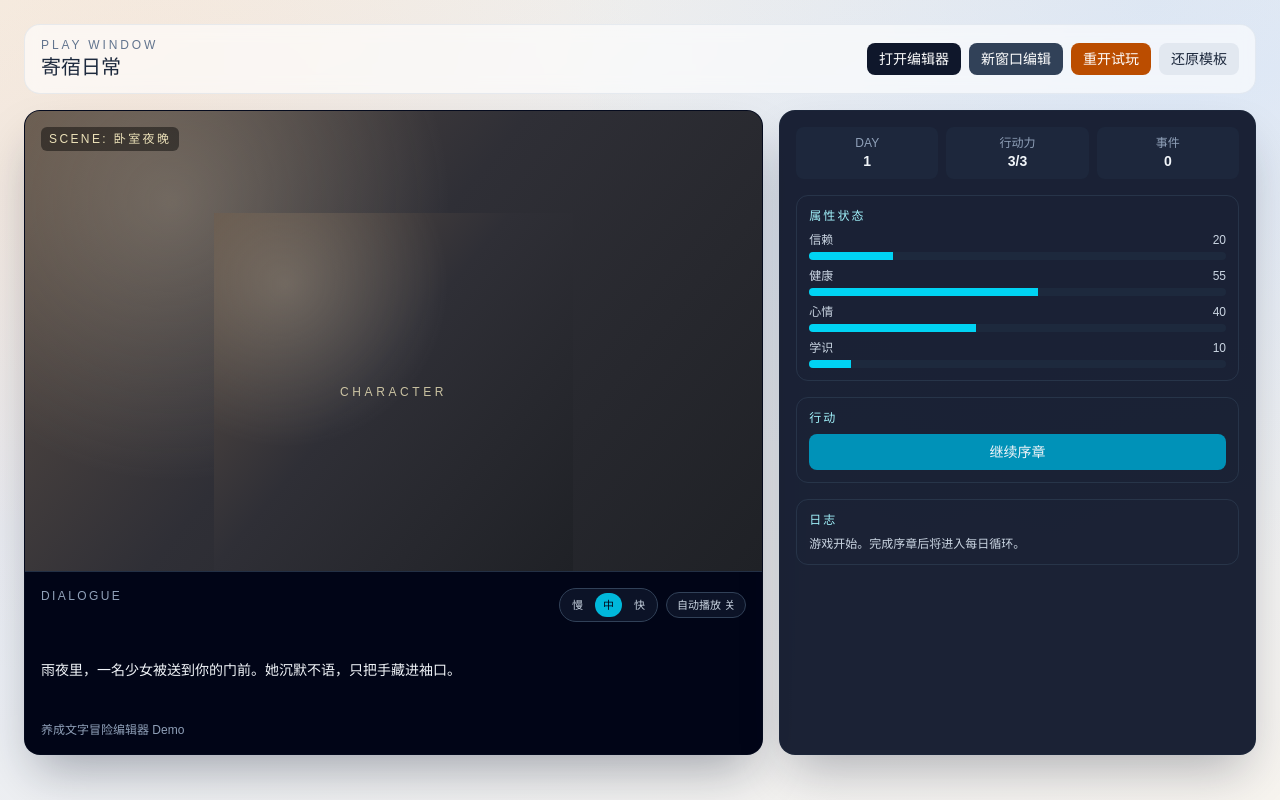
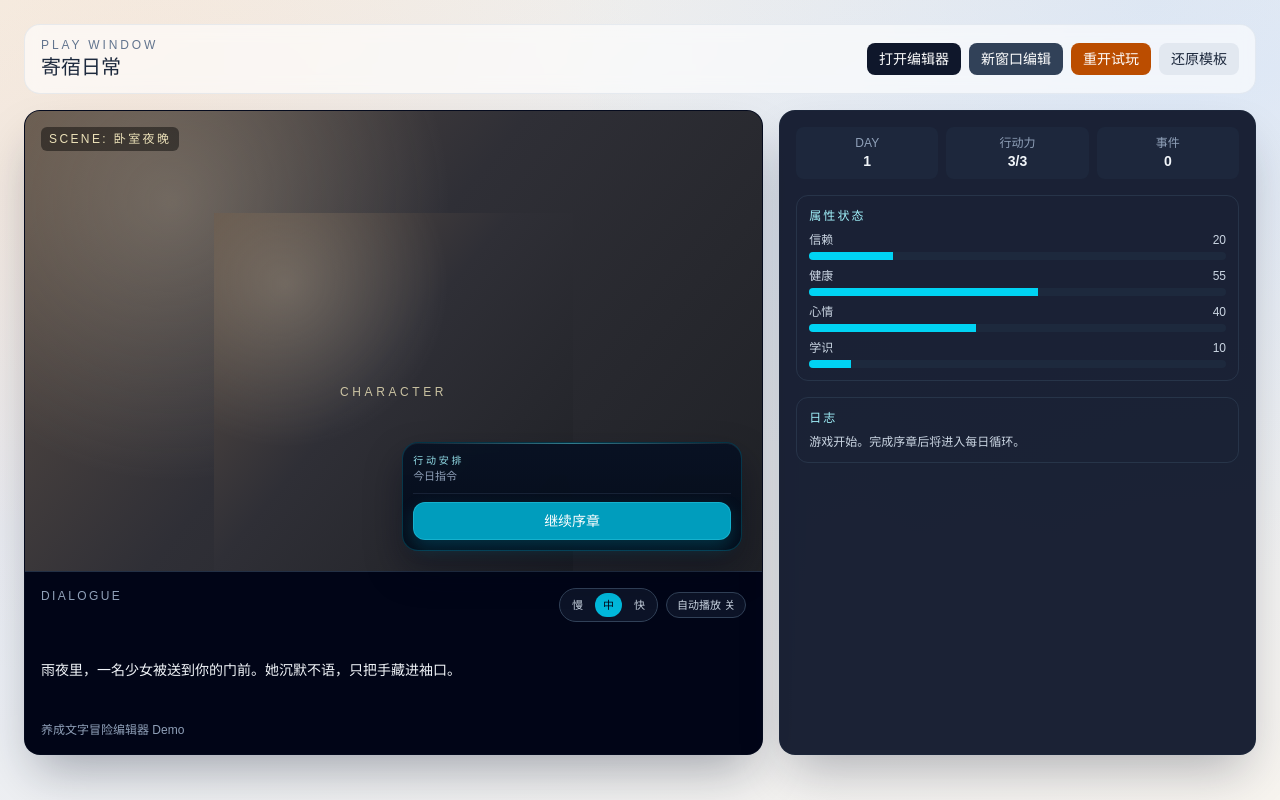
Before and after one commit to Asuta/GoodGame, a React (Vite) app: page / in a window 1280 px wide. Built offline with nearby package versions, Linux system fonts and the light colour scheme.

Commit message:
Move action HUD into game area

```diff
--- a/src/pages/Home.tsx
+++ b/src/pages/Home.tsx
@@ -79,6 +79,61 @@ export default function Home() {
     if (inPrologue) handleAdvancePrologue()
   }
 
+  const actionPanel = (
+    <div className="absolute bottom-4 right-4 z-20 w-[min(360px,calc(100%-2rem))] rounded-2xl border border-cyan-400/20 bg-[linear-gradient(180deg,rgba(6,16,34,0.9),rgba(2,10,24,0.92))] p-2.5 shadow-[0_18px_36px_rgba(2,6,23,0.42),inset_0_1px_0_rgba(255,255,255,0.06)] backdrop-blur md:bottom-5 md:right-5 md:w-[340px]">
+      <div className="pointer-events-none absolute inset-x-4 top-0 h-px bg-gradient-to-r from-transparent via-cyan-300/45 to-transparent" />
+
+      <div className="mb-2 flex items-center justify-between gap-2 border-b border-slate-800/80 pb-2">
+        <div>
+          <p className="text-[10px] uppercase tracking-[0.28em] text-cyan-200/90">行动安排</p>
+          <p className="text-[11px] text-slate-400">今日指令</p>
+        </div>
+        {!inPrologue && (
+          <div className="rounded-full border border-cyan-400/20 bg-cyan-400/10 px-2.5 py-1 text-[11px] font-medium text-cyan-100 shadow-[inset_0_1px_0_rgba(255,255,255,0.08)]">
+            EN {game.energy}/{config.maxEnergy}
+          </div>
+        )}
+      </div>
+
+      {inPrologue ? (
+        <button
+          className="w-full rounded-xl border border-cyan-300/25 bg-cyan-500/85 px-3 py-2 text-sm font-medium text-white shadow-[0_8px_18px_rgba(6,182,212,0.22)] transition hover:bg-cyan-400 disabled:opacity-40"
+          disabled={isDialogueOpen}
+          onClick={handleAdvancePrologue}
+        >
+          继续序章
+        </button>
+      ) : (
+        <div className="grid gap-2 sm:grid-cols-2">
+          {config.dailyActions.map((action) => (
+            <button
+              key={action.id}
+              className="group rounded-xl border border-slate-700/80 bg-[linear-gradient(180deg,rgba(18,32,58,0.86),rgba(10,20,39,0.9))] p-2.5 text-left shadow-[inset_0_1px_0_rgba(255,255,255,0.04)] transition hover:-translate-y-0.5 hover:border-cyan-400/70 hover:bg-[linear-gradient(180deg,rgba(20,40,72,0.92),rgba(12,24,46,0.95))] disabled:opacity-40"
+              disabled={game.energy < action.cost || isDialogueOpen}
+              onClick={() => handleDoAction(action)}
+            >
+              <div className="flex items-start justify-between gap-2">
+                <p className="text-sm font-semibold text-cyan-50 transition group-hover:text-white">{action.name}</p>
+                <span className="rounded-full border border-cyan-400/20 bg-slate-950/70 px-2 py-0.5 text-[10px] font-medium text-cyan-200">
+                  {action.cost}
+                </span>
+              </div>
+              <p className="mt-1.5 line-clamp-2 text-[11px] leading-4.5 text-slate-300">{action.description}</p>
+            </button>
+          ))}
+
+          <button
+            className="rounded-xl border border-amber-400/20 bg-[linear-gradient(180deg,#f59e0b,#d97706)] px-3 py-2.5 text-sm font-semibold text-white shadow-[0_12px_26px_rgba(217,119,6,0.28)] transition hover:-translate-y-0.5 hover:brightness-105 disabled:opacity-40 sm:col-span-2"
+            disabled={isDialogueOpen}
+            onClick={handleEndDay}
+          >
+            结束今天
+          </button>
+        </div>
+      )}
+    </div>
+  )
+
   return (
     <main className="mx-auto min-h-screen w-full max-w-[1600px] px-3 py-4 md:px-6 md:py-6">
       <header className="mb-4 flex flex-wrap items-center justify-between gap-2 rounded-2xl border border-slate-300/40 bg-white/60 px-4 py-3 backdrop-blur">
@@ -124,6 +179,8 @@ export default function Home() {
             <div className="absolute left-4 top-4 rounded-md bg-black/45 px-2 py-1 text-xs tracking-[0.2em] text-amber-100/90">
               SCENE: {currentScene?.name || '未命名场景'}
             </div>
+
+            {!isDialogueOpen && actionPanel}
           </div>
 
           <div className="bg-slate-950/95 p-4 text-slate-100">
@@ -207,6 +264,7 @@ export default function Home() {
                 <p className="text-xs text-slate-400">{config.subtitle}</p>
               )}
             </div>
+
           </div>
         </article>
 
@@ -249,35 +307,6 @@ export default function Home() {
             </div>
           </div>
 
-          <div className="rounded-xl border border-slate-700/60 p-3">
-            <p className="mb-2 text-xs uppercase tracking-[0.18em] text-cyan-200">行动</p>
-
-            {inPrologue ? (
-              <button className="w-full rounded-lg bg-cyan-600 px-3 py-2 text-sm font-medium disabled:opacity-40" disabled={isDialogueOpen} onClick={handleAdvancePrologue}>
-                继续序章
-              </button>
-            ) : (
-              <div className="space-y-2">
-                {config.dailyActions.map((action) => (
-                  <button
-                    key={action.id}
-                    className="w-full rounded-lg border border-slate-700 bg-slate-800/70 p-2 text-left transition hover:border-cyan-400 disabled:opacity-40"
-                    disabled={game.energy < action.cost || isDialogueOpen}
-                    onClick={() => handleDoAction(action)}
-                  >
-                    <p className="text-sm font-semibold text-cyan-50">
-                      {action.name} · {action.cost}
-                    </p>
-                    <p className="text-xs text-slate-300">{action.description}</p>
-                  </button>
-                ))}
-
-                <button className="w-full rounded-lg bg-amber-600 px-3 py-2 text-sm font-medium disabled:opacity-40" disabled={isDialogueOpen} onClick={handleEndDay}>
-                  结束今天
-                </button>
-              </div>
-            )}
-          </div>
 
           <div className="rounded-xl border border-slate-700/60 p-3">
             <p className="mb-2 text-xs uppercase tracking-[0.18em] text-cyan-200">日志</p>
```
